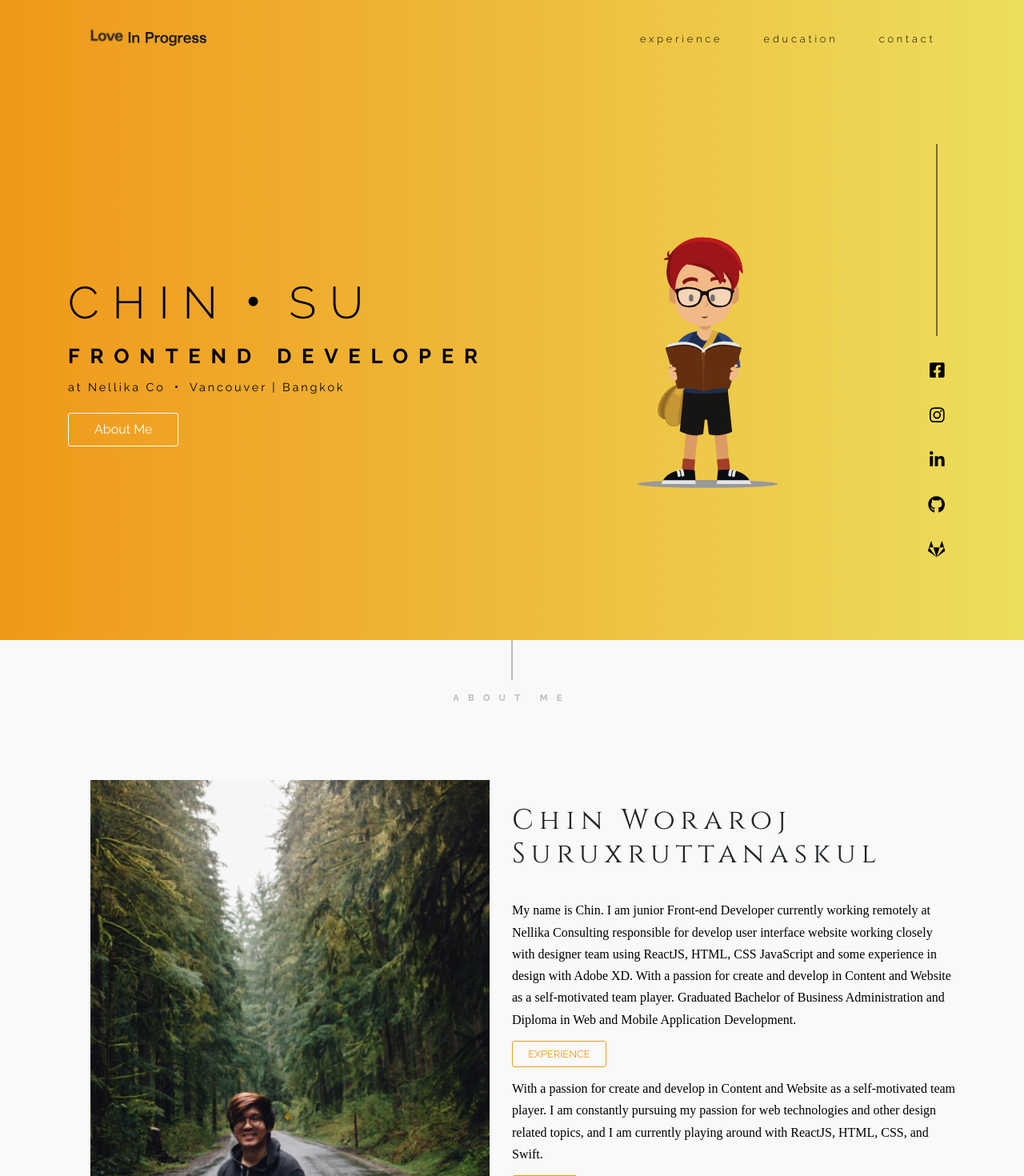
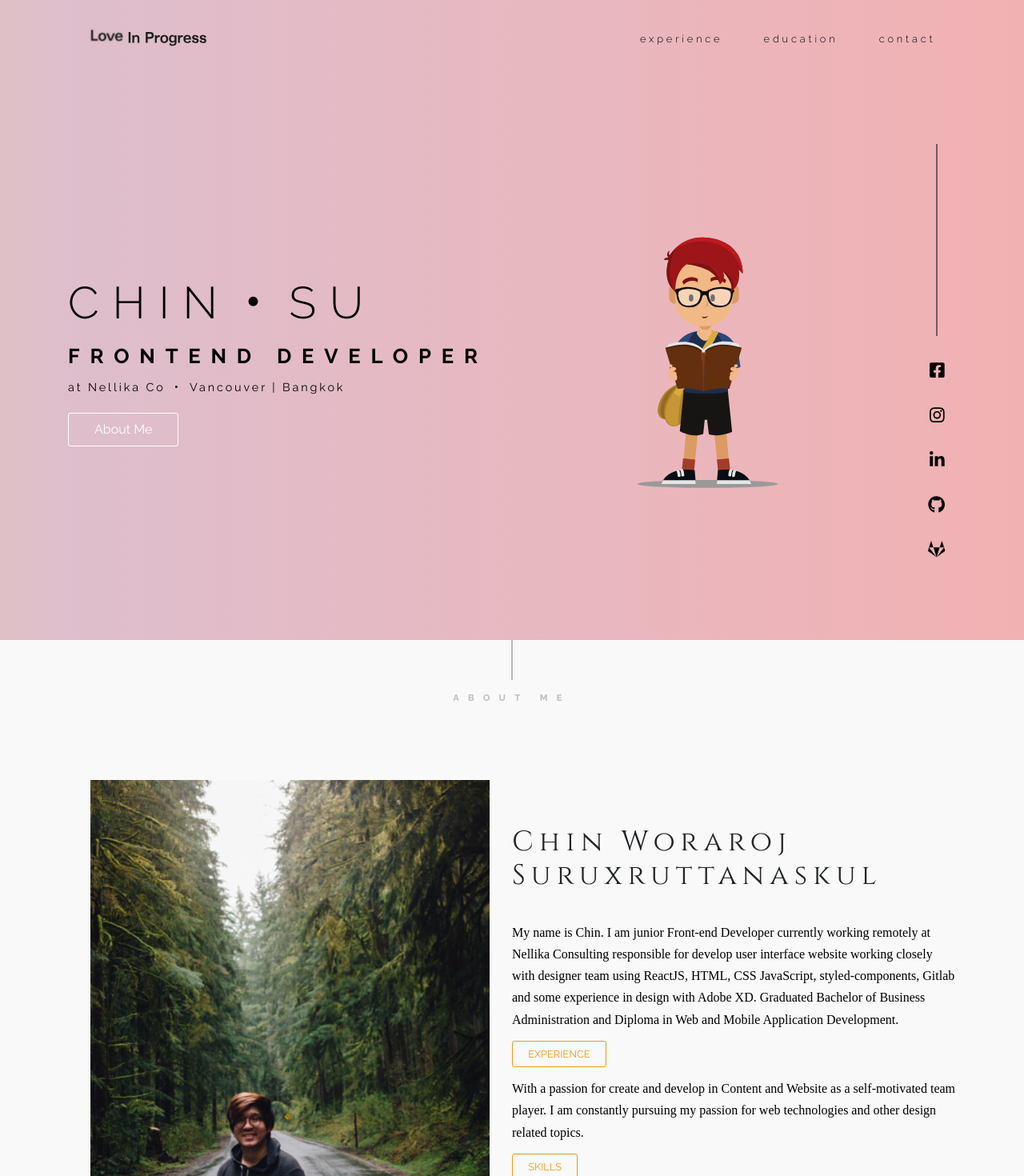
Before and after one commit to WorarojS/myPort, a React (Create React App) app: page / in a window 1280 px wide. Shown: the top 1470 px of the page at 80% size. Built offline with nearby package versions, Linux system fonts and the light colour scheme.

Commit message:
fix bg, fix aboutme

```diff
--- a/src/components/Section/index.js
+++ b/src/components/Section/index.js
@@ -5,6 +5,7 @@ const Section = props => {
   const {
     children,
     id,
+    className,
     position,
     top,
     left,
@@ -16,6 +17,7 @@ const Section = props => {
   } = props
   return (
     <SectionStyled
+      className={className}
       id={id}
       position={position}
       top={top}
--- a/src/components/Section/styled.js
+++ b/src/components/Section/styled.js
@@ -8,4 +8,21 @@ export const SectionStyled = styled.section`
   bottom: ${props => props.bottom};
   background: ${props => props.bg};
   padding: ${props => props.padding};
+  &.home {
+    background: linear-gradient(to right, #f09819, #edde5d, #debecc, #faaca8);
+    background-size: 400% 400%;
+    animation: gradientBG 20s ease infinite;
+
+    @keyframes gradientBG {
+      0% {
+        background-position: 0% 50%;
+      }
+      50% {
+        background-position: 100% 50%;
+      }
+      100% {
+        background-position: 0% 50%;
+      }
+    }
+  }
 `
--- a/src/pages/aboutme.js
+++ b/src/pages/aboutme.js
@@ -46,9 +46,8 @@ const AboutMe = () => {
                 My name is Chin. I am junior Front-end Developer currently
                 working remotely at Nellika Consulting responsible for develop
                 user interface website working closely with designer team using
-                ReactJS, HTML, CSS JavaScript and some experience in design with
-                Adobe XD. With a passion for create and develop in Content and
-                Website as a self-motivated team player. Graduated Bachelor of
+                ReactJS, HTML, CSS JavaScript, styled-components, Gitlab and
+                some experience in design with Adobe XD. Graduated Bachelor of
                 Business Administration and Diploma in Web and Mobile
                 Application Development.
               </Text.H5>
@@ -75,9 +74,7 @@ const AboutMe = () => {
               >
                 With a passion for create and develop in Content and Website as
                 a self-motivated team player. I am constantly pursuing my
-                passion for web technologies and other design related topics,
-                and I am currently playing around with ReactJS, HTML, CSS, and
-                Swift.
+                passion for web technologies and other design related topics.
               </Text.H5>
               <DivWrapper aos='fade-left' aosDuration='1300'>
                 <Button
--- a/src/pages/home.js
+++ b/src/pages/home.js
@@ -25,8 +25,9 @@ const Home = () => {
   return (
     <React.Fragment>
       {/* <Section id='home' bg='linear-gradient(to right,#D6A4A4,#d1cbe2)'> */}
-      <Section id='home' bg='linear-gradient(to right,#F09819,#EDDE5D)'>
-        {/* <Section bg='linear-gradient(to right,#EC6F66,#F3A183)'> */}
+      <Section className='home'>
+        {/* <Section bg='linear-gradient(to right,#f09819,#dfc942)'> */}
+        {/* <Section bg='linear-gradient(to left,#debecc,#faaca8)'> */}
         <Container>
           <Header />
           <Flex height='calc(100vh - 6em)' justifyContent='flex-start'>
```
